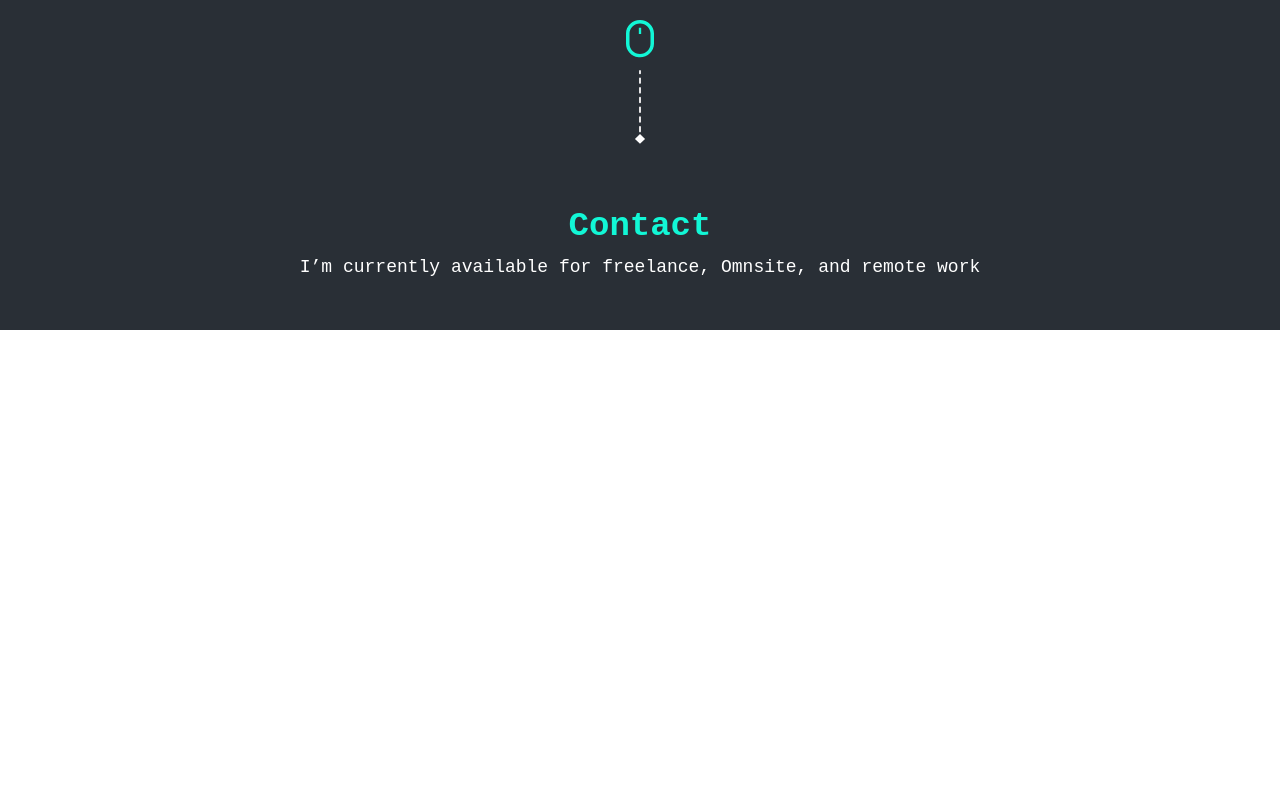
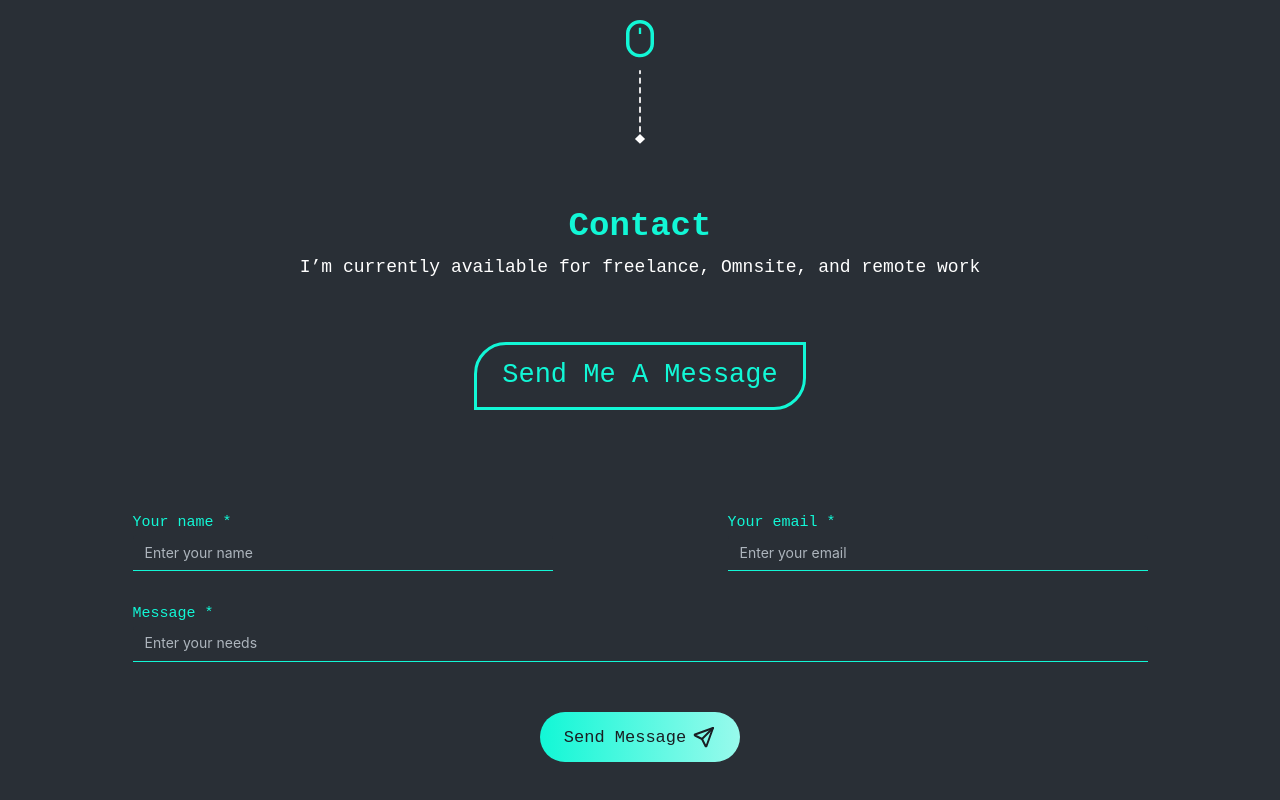
Before and after one commit to iamsabitak/Sabitas-Portfolio, a React (Vite) app: page / in a window 1280 px wide. Shown: the part 3376-4176 px from the top of the page. Before the commit the page ends 3706 px from the top, so only its background shows below. Built offline with nearby package versions, Linux system fonts and the light colour scheme.

Commit message:
feat: Added form inputs and Style components with custom colors, fonts, and layouts

```diff
--- a/src/components/Contact.tsx
+++ b/src/components/Contact.tsx
@@ -1,7 +1,18 @@
-import { Box, Center, Flex, Image, Text, Title } from "@mantine/core";
+import {
+  Box,
+  Button,
+  Center,
+  Flex,
+  Image,
+  Text,
+  Textarea,
+  TextInput,
+  Title,
+} from "@mantine/core";
 
 import Scroll from "../assets/Scroll.svg";
 import React from "react";
+import { IconSend } from "@tabler/icons-react";
 
 const Contact: React.FC = () => {
   return (
@@ -25,6 +36,123 @@ const Contact: React.FC = () => {
           <Text mt={6} fz={18}>
             I’m currently available for freelance, Omnsite, and remote work
           </Text>
+          <Text
+            fz={27}
+            mt={60}
+            style={{
+              border: "3px solid #12F7D6",
+              borderTopLeftRadius: "2rem",
+              borderBottomRightRadius: "2rem",
+              textAlign: "center",
+              cursor: "pointer",
+            }}
+            p={"10px 25px 10px 25px"}
+            bg={"#292F36"}
+            c={"#12F7D6"}
+          >
+            Send Me A Message
+          </Text>
+          <form>
+            <Flex direction={"column"} mt={100}>
+              <Flex gap={175}>
+                <TextInput
+                  placeholder="Enter your name"
+                  label={
+                    <Text fw={400} size="15px" c={"#12F7D6"} mb={5}>
+                      Your name *
+                    </Text>
+                  }
+                  type="name"
+                  w={420}
+                  styles={{
+                    input: {
+                      backgroundColor: "#292F36",
+                      borderTop: "none",
+                      borderLeft: "none",
+                      borderRight: "none",
+                      borderBottom: "1px solid #12F7D6",
+                      borderBottomLeftRadius: "0px",
+                      borderBottomRightRadius: "0px",
+                      color: "white",
+                    },
+                  }}
+                />
+                <TextInput
+                  placeholder="Enter your email"
+                  label={
+                    <Text fw={400} size="15px" c={"#12F7D6"} mb={5}>
+                      Your email *
+                    </Text>
+                  }
+                  type="email"
+                  w={420}
+                  styles={{
+                    input: {
+                      backgroundColor: "#292F36",
+                      borderTop: "none",
+                      borderLeft: "none",
+                      borderRight: "none",
+                      borderBottom: "1px solid #12F7D6",
+                      borderBottomLeftRadius: "0px",
+                      borderBottomRightRadius: "0px",
+                      color: "white",
+                    },
+                  }}
+                />
+              </Flex>
+
+              <Textarea
+                mt={30}
+                placeholder="Enter your needs"
+                label={
+                  <Text mb={5} size="15px" c={"#12F7D6"}>
+                    Message *
+                  </Text>
+                }
+                styles={{
+                  input: {
+                    backgroundColor: "#292F36",
+                    height: "36px",
+                    borderBottomLeftRadius: "0px",
+                    borderBottomRightRadius: "0px",
+                    borderTop: "none",
+                    borderLeft: "none",
+                    borderRight: "none",
+                    borderBottom: "1px solid #12F7D6",
+                    color: "white",
+                  },
+                }}
+              />
+              <Center mt={50}>
+                <Button
+                  variant="gradient"
+                  c={"#1A1E23"}
+                  gradient={{ from: "#12F7D6", to: "#98FAEC", deg: 90 }}
+                  w={"200px"}
+                  h={"50px"}
+                  radius={"50rem"}
+                  style={{
+                    display: "flex",
+                    justifyContent: "center",
+                    alignItems: "center",
+                  }}
+                >
+                  <Text
+                    fw={500}
+                    size="17px"
+                    style={{
+                      display: "flex",
+                      justifyContent: "center",
+                      alignItems: "center",
+                      gap: "6px",
+                    }}
+                  >
+                    Send Message <IconSend />
+                  </Text>
+                </Button>
+              </Center>
+            </Flex>
+          </form>
         </Flex>
       </Box>
     </Flex>
```
